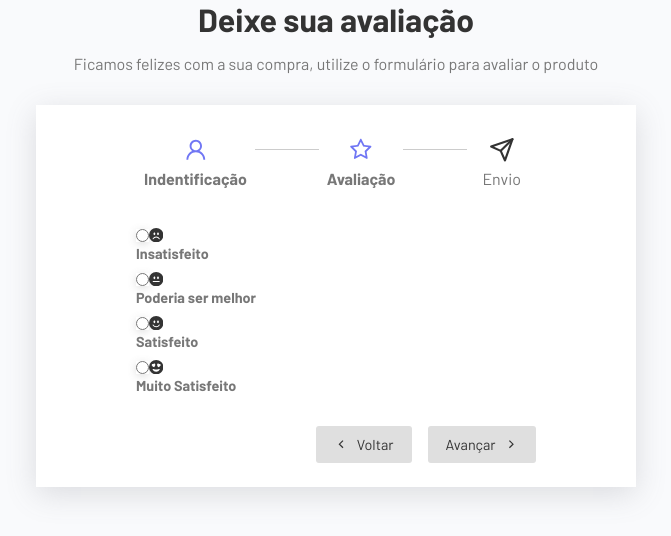
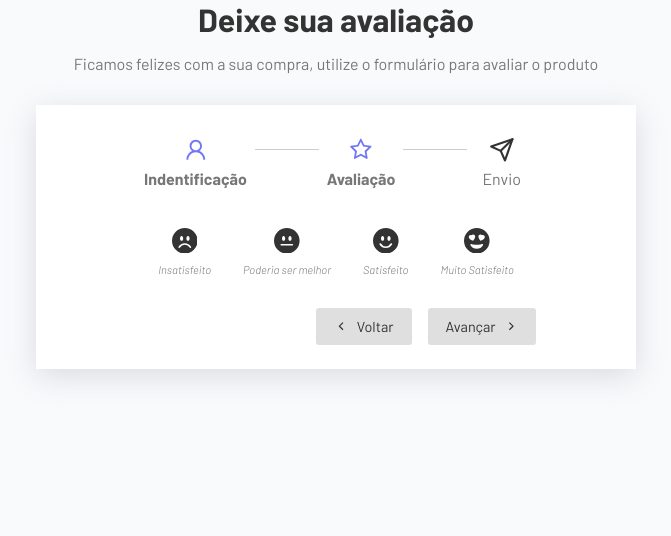
Before and after one commit to MaduReboucas/avaliador-ts, a React (Vite) app: page / in a window 1280 px wide. Both pictures are taken after typing "Sample", "name@example.com" into the empty fields and a click on the button "Avançar". Shown: the top 536 px of the page, without its empty margins (304-975 px from the left). Built offline with nearby package versions, Linux system fonts and the light colour scheme; the HTML template or start-up script is replaced by a standard one.

Commit message:
Migrando Css do Review Form

```diff
--- a/src/components/ReviewForm.css
+++ b/src/components/ReviewForm.css
@@ -0,0 +1,38 @@
+.form-control.score-container {
+  flex-direction: row;
+  justify-content: center;
+  gap: 2rem;
+}
+
+.score-container svg {
+  font-size: 1.6rem;
+  cursor: pointer;
+  transition: 0.3s;
+}
+
+.score-container svg:hover {
+  fill: #7076f4;
+}
+
+.score-container input:checked ~ svg {
+  fill: #7076f4;
+}
+
+.radio-container {
+  text-align: center;
+  position: relative;
+}
+
+.radio-container input {
+  opacity: 0;
+  top: 15px;
+  left: 20px;
+  position: absolute;
+}
+
+.radio-container p {
+  font-style: italic;
+  font-weight: 300;
+  font-size: 0.7rem;
+  margin-top: 0.4rem;
+}
```
